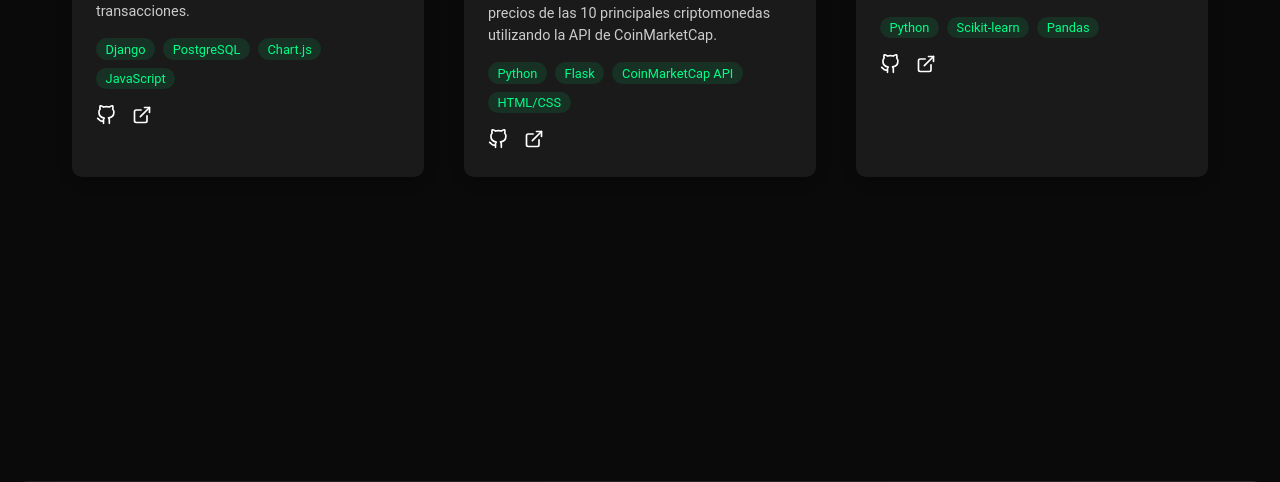
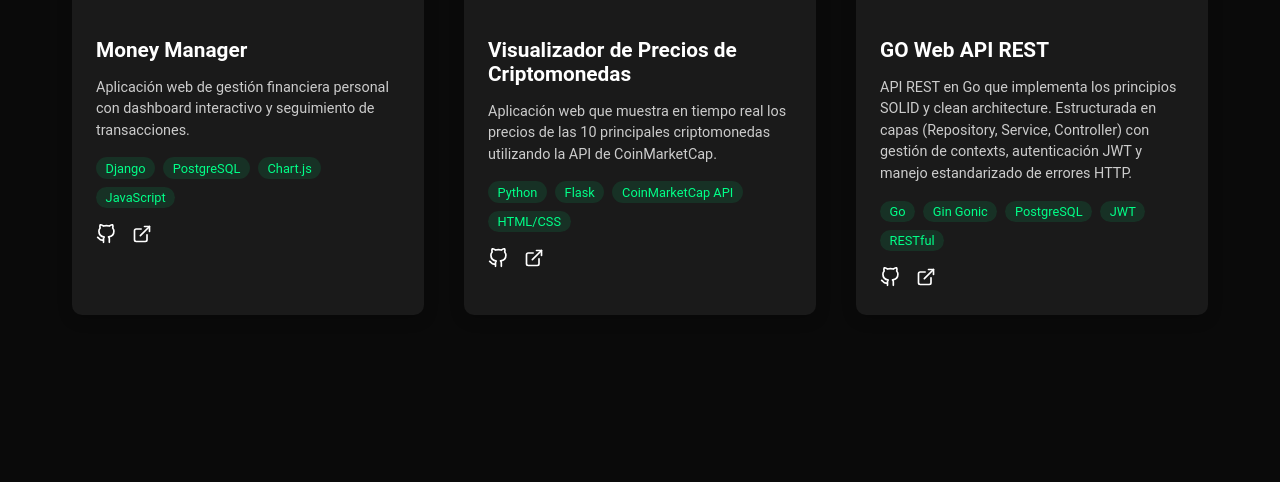
Before and after one commit to GonzaloPontnau/gonzalopontnau.github.io, a Django app: page / in a window 1280 px wide. Shown: the part 2462-2944 px from the top of the page. Run offline with Django 5.2, Linux system fonts and the light colour scheme.

Commit message:
feat: Actualizar contenido y enlaces en la sección de proyectos y biografía

```diff
--- a/main/templates/main/home.html
+++ b/main/templates/main/home.html
@@ -204,7 +204,13 @@
               en prácticas de seguridad web y metodologías ágiles (Scrum).
             </p>
             <p class="about-bio">
-              Soy un aprendiz rápido que disfruta resolviendo desafíos técnicos
+                Como estudiante avanzado de <span class="highlight">Ingeniería en sistemas</span> en la Universidad
+                Nacional Tecnológica de Buenos Aires (UTN), combino la sólida base
+                teórica que brinda la formación universitaria con mi constante
+                aprendizaje autodidacta en tecnologías emergentes.
+            </p>
+            <p class="about-bio">
+              Soy un aprendiz apasionado de la tecnología que disfruta resolviendo desafíos técnicos
               complejos de manera eficiente y colaborativa.
             </p>
             <div class="about-skills">
@@ -215,10 +221,10 @@
                 <span class="skill-tag">Go</span>
                 <span class="skill-tag">Flask</span>
                 <span class="skill-tag">MySQL</span>
+                <span class="skill-tag">PostgreSQL</span>
                 <span class="skill-tag">RESTful APIs</span>
                 <span class="skill-tag">Git</span>
-                <span class="skill-tag">Scrum</span>
-                <span class="skill-tag">Web Security</span>
+                <span class="skill-tag">HTML/CSS/JS</span>
               </div>
             </div>
           </div>
@@ -345,7 +351,7 @@
                     ></path>
                   </svg>
                 </a>
-                <a href="#" target="_blank" class="project-link">
+                <a href="https://crypto-price-visualizer-one.vercel.app/" target="_blank" class="project-link">
                   <svg
                     xmlns="http://www.w3.org/2000/svg"
                     width="20"
@@ -371,20 +377,24 @@
           <!-- Proyecto 3 -->
           <div class="project-card">
             <div class="project-image">
-              <img src="{% static 'images/proyecto3.jpg' %}" alt="Proyecto 3" />
+              <img src="{% static 'images/go-rest-api.png' %}" alt="GO Web API REST" />
             </div>
             <div class="project-info">
-              <h3 class="project-title">Sistema de Machine Learning</h3>
+              <h3 class="project-title">GO Web API REST</h3>
               <p class="project-description">
-                Sistema de predicción basado en ML para análisis de datos.
+                API REST en Go que implementa los principios SOLID y clean architecture.
+                Estructurada en capas (Repository, Service, Controller) con gestión de contexts,
+                autenticación JWT y manejo estandarizado de errores HTTP.
               </p>
               <div class="project-tech">
-                <span class="tech-tag">Python</span>
-                <span class="tech-tag">Scikit-learn</span>
-                <span class="tech-tag">Pandas</span>
+                <span class="tech-tag">Go</span>
+                <span class="tech-tag">Gin Gonic</span>
+                <span class="tech-tag">PostgreSQL</span>
+                <span class="tech-tag">JWT</span>
+                <span class="tech-tag">RESTful</span>
               </div>
               <div class="project-links">
-                <a href="#" target="_blank" class="project-link">
+                <a href="https://github.com/PontnauGonzalo/go-rest-api" target="_blank" class="project-link">
                   <svg
                     xmlns="http://www.w3.org/2000/svg"
                     width="20"
@@ -401,7 +411,7 @@
                     ></path>
                   </svg>
                 </a>
-                <a href="#" target="_blank" class="project-link">
+                <a href="https://go.dev/doc/tutorial/web-service-gin" target="_blank" class="project-link">
                   <svg
                     xmlns="http://www.w3.org/2000/svg"
                     width="20"
```
Also changed, not shown: main/static/images/go-rest-api.png (added).
